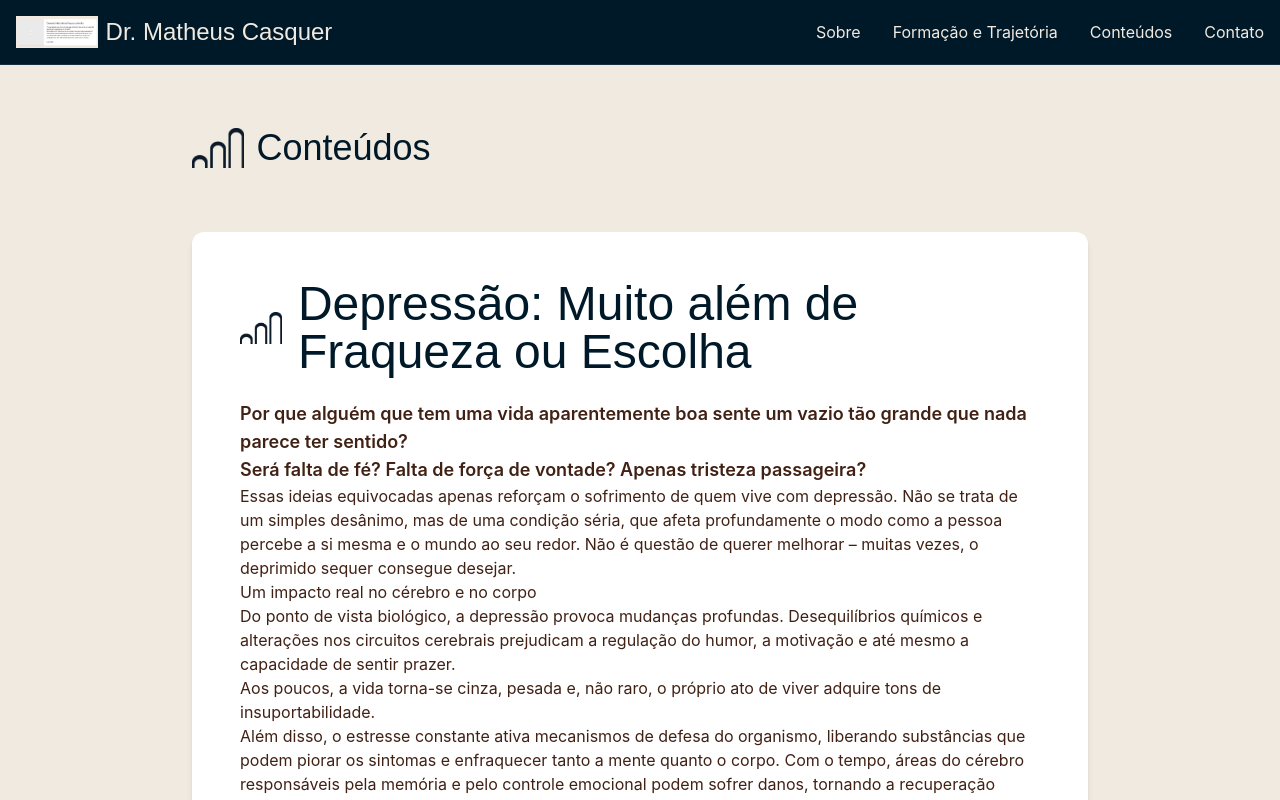
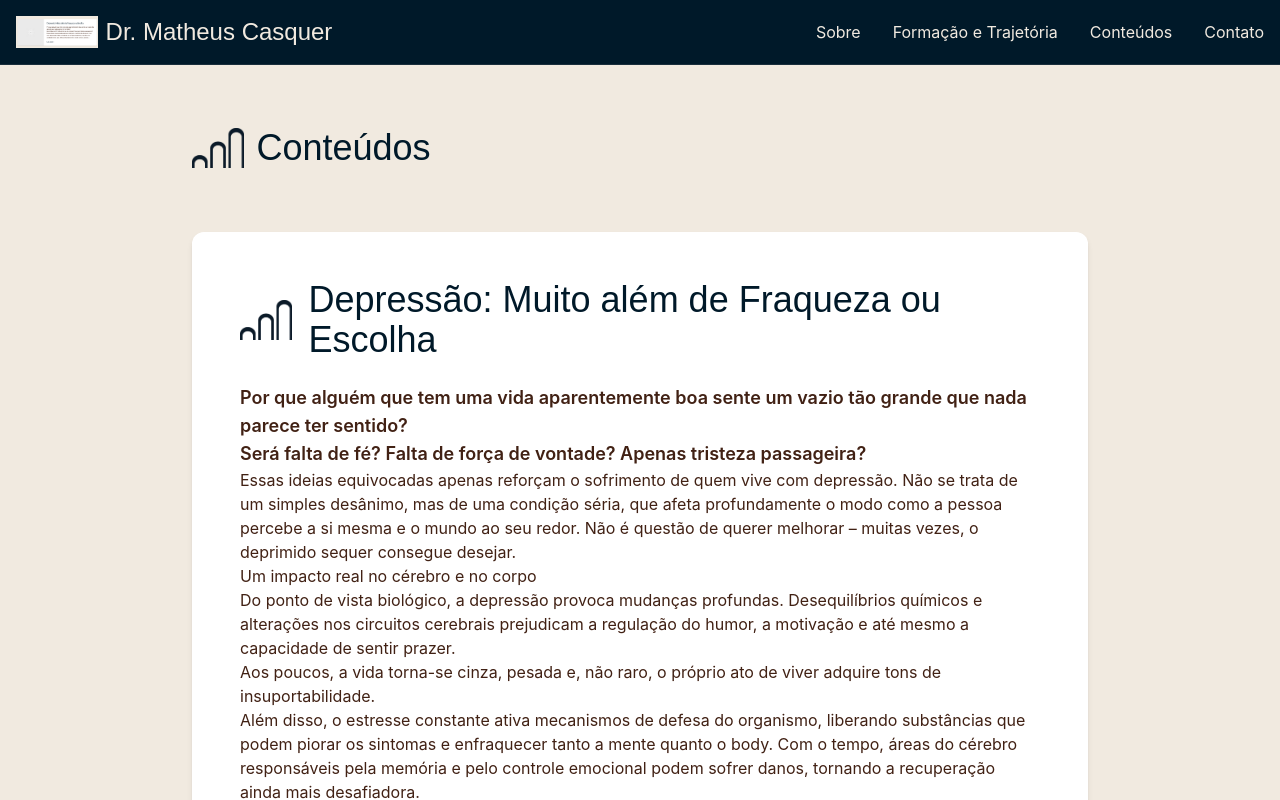
Before and after one commit to aclicks/tranquil-landing-haven, a React (Vite) app: page /psiquiatria in a window 1280 px wide. Shown: the top 800 px of the page. Built offline with nearby package versions, Linux system fonts and the light colour scheme; a web font is replaced by a local one.

Commit message:
Refactor content sections
- Removed images from the home page "Conteúdos" section.
- Adjusted logo and title sizes on the conteúdos page.

```diff
--- a/src/pages/Psiquiatria.tsx
+++ b/src/pages/Psiquiatria.tsx
@@ -15,7 +15,7 @@ const articles = [
       "Um impacto real no cérebro e no corpo",
       "Do ponto de vista biológico, a depressão provoca mudanças profundas. Desequilíbrios químicos e alterações nos circuitos cerebrais prejudicam a regulação do humor, a motivação e até mesmo a capacidade de sentir prazer.",
       "Aos poucos, a vida torna-se cinza, pesada e, não raro, o próprio ato de viver adquire tons de insuportabilidade.",
-      "Além disso, o estresse constante ativa mecanismos de defesa do organismo, liberando substâncias que podem piorar os sintomas e enfraquecer tanto a mente quanto o corpo. Com o tempo, áreas do cérebro responsáveis pela memória e pelo controle emocional podem sofrer danos, tornando a recuperação ainda mais desafiadora.",
+      "Além disso, o estresse constante ativa mecanismos de defesa do organismo, liberando substâncias que podem piorar os sintomas e enfraquecer tanto a mente quanto o body. Com o tempo, áreas do cérebro responsáveis pela memória e pelo controle emocional podem sofrer danos, tornando a recuperação ainda mais desafiadora.",
       "As marcas invisíveis",
       "Mas a depressão não se resume à biologia.",
       "Muitas vezes, ela nasce de dores profundas da história de vida, de experiências que deixaram marcas invisíveis, mas que ainda ecoam no presente.",
@@ -221,9 +221,9 @@ const Psiquiatria = () => {
                     <img
                       src="/lovable-uploads/a5033a84-10f4-4925-ae81-feb9f7dc314c.png"
                       alt="Logo"
-                      className="h-8 w-auto"
+                      className="h-10 w-auto"
                     />
-                    <h2 className="font-nicholas text-primary text-4xl md:text-5xl mb-0">{article.title}</h2>
+                    <h2 className="font-nicholas text-primary text-3xl md:text-4xl mb-0">{article.title}</h2>
                   </div>
                   {article.content.map((paragraph, i) => (
                     <p key={i} className={i === 0 || i === 1 ? "font-semibold text-lg" : ""}>
```
Also changed, not shown: src/pages/Index.tsx (+0 -11 lines).
